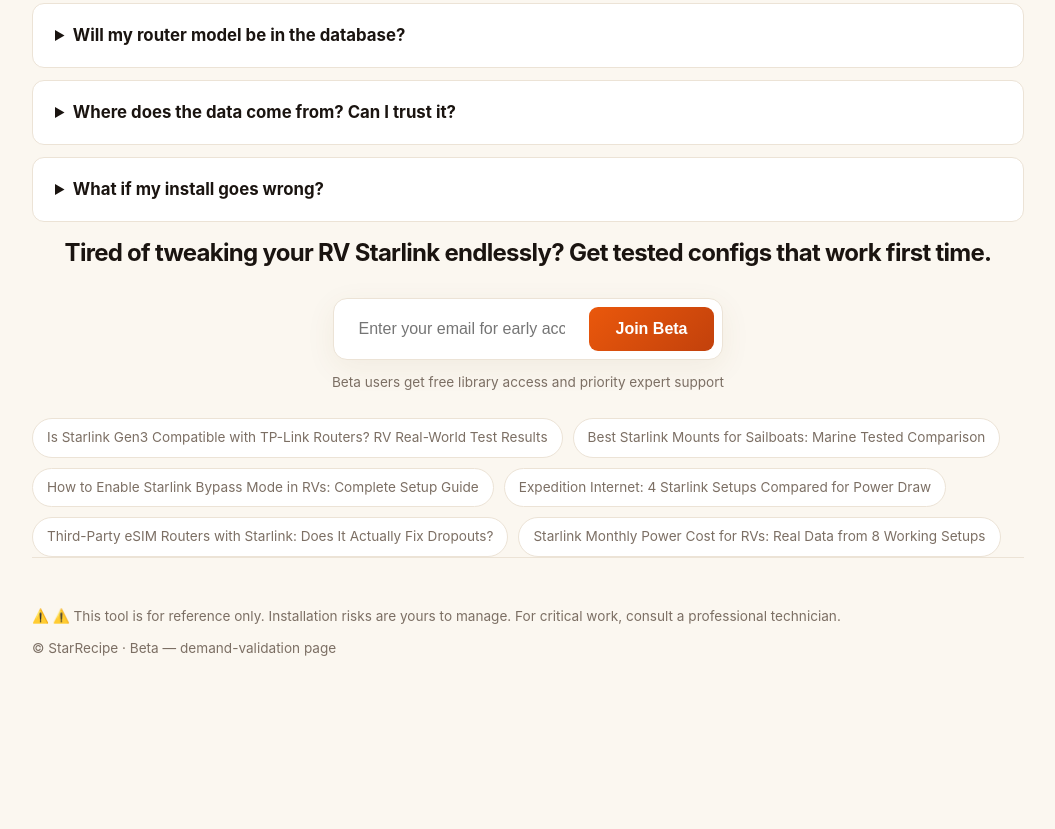
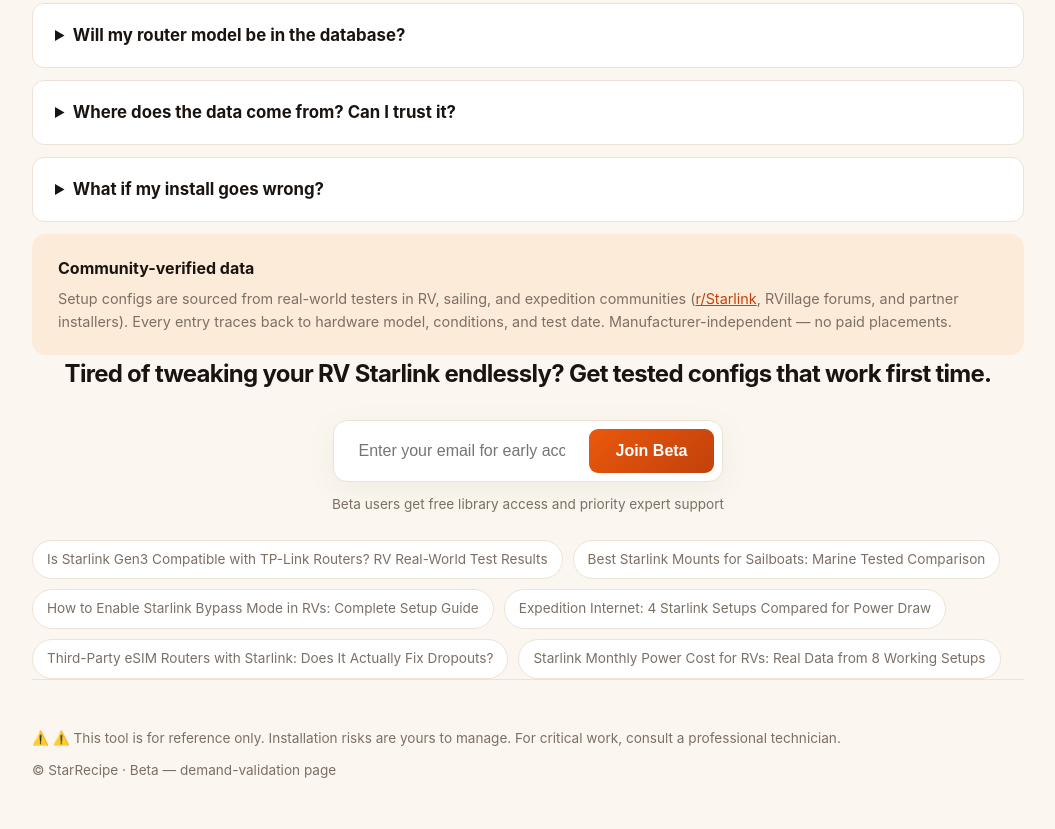
Before and after one commit to h2652908721-collab/starlink-rv-marine-compat-db, a plain HTML site: page index.html in a window 1280 px wide. Shown: the part 1633-2462 px from the top of the page, without its empty margins (112-1167 px from the left). Before the commit the page ends 2341 px from the top, so only its background shows below. Drawn offline with Linux system fonts and the light colour scheme.

Commit message:
feat: add community-verified data section

```diff
--- a/index.html
+++ b/index.html
@@ -55,6 +55,10 @@
 .seo span{font-size:.85rem;color:var(--muted);background:var(--card);border:1px solid var(--line);
 padding:8px 14px;border-radius:999px;display:inline-block}
 footer{padding:48px 0;color:var(--muted);font-size:.85rem;border-top:1px solid var(--line);margin-top:var(--space)}
+.verified{background:#fdebd9;border-radius:14px;padding:22px 26px;margin:0 0 var(--space)}
+.verified h3{font-weight:700;margin-bottom:6px;font-size:1rem}
+.verified p{color:var(--muted);font-size:.9rem}
+.verified a{color:var(--brand)}
 .foot-cta{text-align:center;padding:var(--space) 0}
 .foot-cta h2{font-size:clamp(1.8rem,1.1rem+3vw,3rem);letter-spacing:-.03em;margin-bottom:26px}
 .foot-cta .form{display:inline-flex}
@@ -81,6 +85,12 @@
 <div class="proof"><p>Early beta users directly shape our roadmap—your field data drives what we build next</p></div>
 <section class="block"><div class="eyebrow">FAQ</div>
 <h2 class="t">You might be wondering</h2><details><summary>Will my router model be in the database?</summary><p>We cover Starlink Gen2/Gen3 and major third-party hardware. Community adds new configs constantly. Can't find yours? Submit feedback or help us test it.</p></details><details><summary>Where does the data come from? Can I trust it?</summary><p>All real-world tests from RV, sailing, and expedition communities. Every config traces back to the tester, hardware, conditions, and date. Transparent. Verifiable.</p></details><details><summary>What if my install goes wrong?</summary><p>We connect you with pro installers for hands-on support. If a config has issues, we coordinate fixes and updates based on real user feedback.</p></details></section>
+
+<section class="verified">
+<h3>Community-verified data</h3>
+<p>Setup configs are sourced from real-world testers in RV, sailing, and expedition communities (<a href="https://reddit.com/r/Starlink" rel="noopener">r/Starlink</a>, RVillage forums, and partner installers). Every entry traces back to hardware model, conditions, and test date. Manufacturer-independent — no paid placements.</p>
+</section>
+
 <div class="foot-cta" id="join2">
 <h2>Tired of tweaking your RV Starlink endlessly? Get tested configs that work first time.</h2>
 <form class="form" action="https://formsubmit.co/2734e0f49605680196bfc44f5cca0531" method="POST"><input type="hidden" name="_subject" value="StarRecipe — early access request"><input type="hidden" name="_captcha" value="false"><input type="hidden" name="_template" value="table"><input type="email" name="email" required placeholder="Enter your email for early access"><button type="submit">Join Beta</button></form>
```
